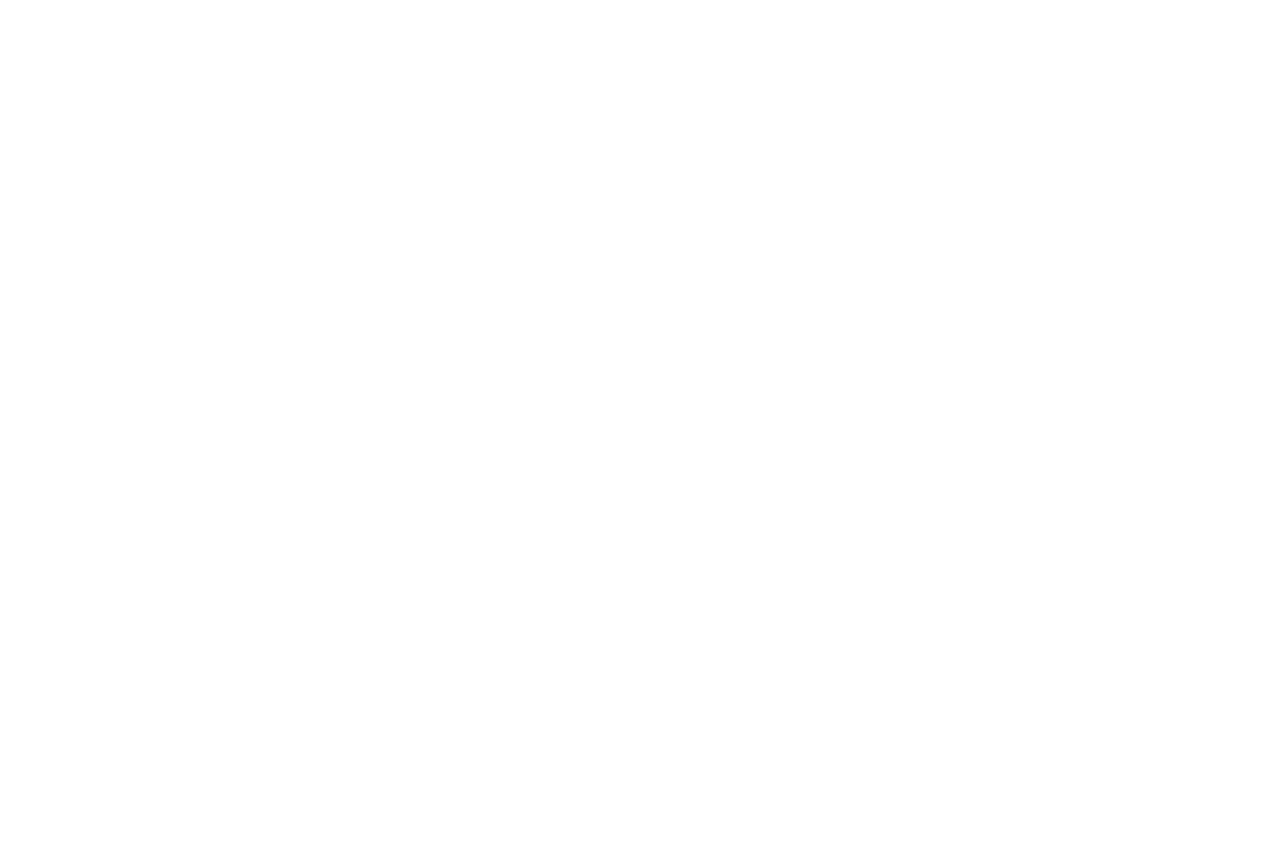
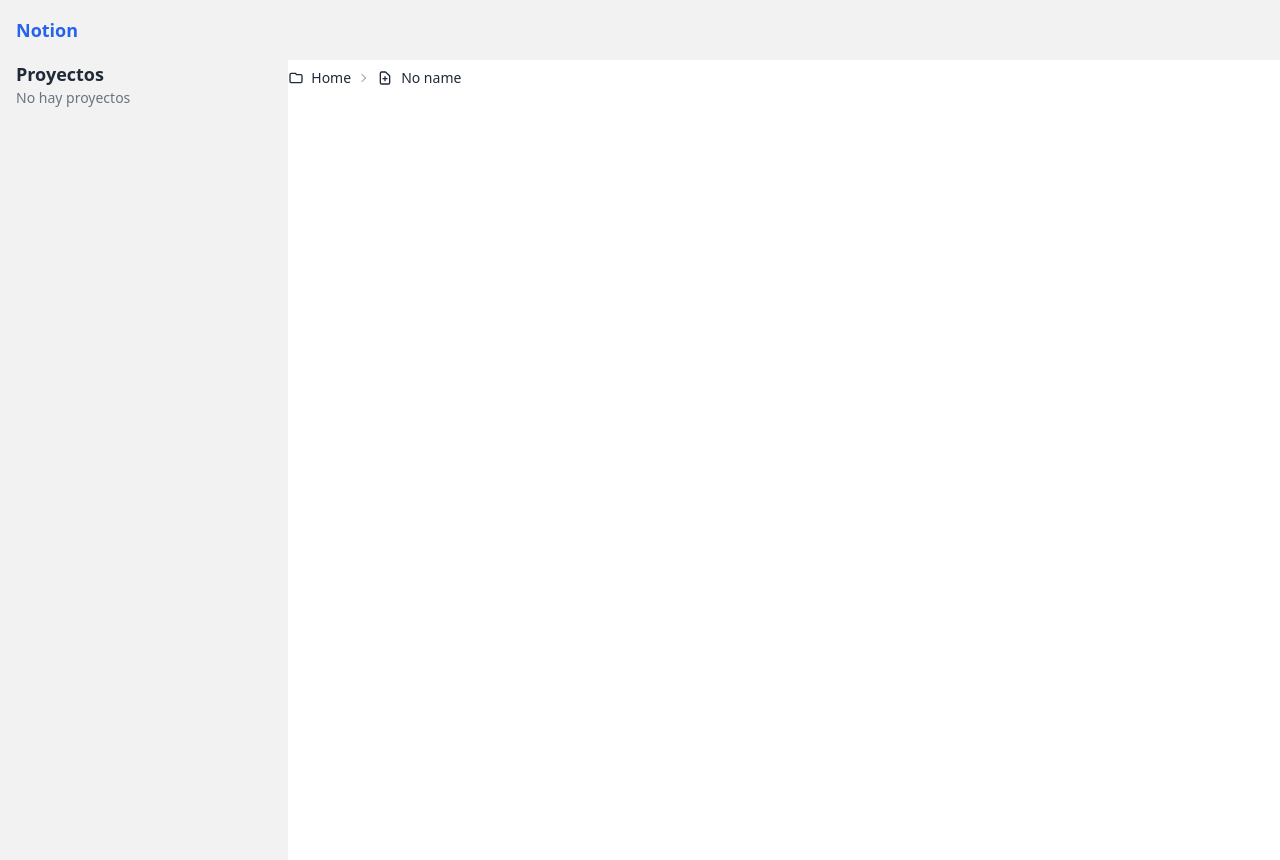
Before and after one commit to AlonsoAM/ProjectsApp-Vue, a Vue app: page /project/1 in a window 1280 px wide. Before the commit this address had no page. Before the commit the page ends 800 px from the top, so only its background shows below. Built offline with nearby package versions, Linux system fonts and the light colour scheme.

Commit message:
Pantalla para ver el proyecto

```diff
--- /dev/null
+++ b/src/modules/common/components/BreadCrumbs.vue
@@ -0,0 +1,46 @@
+<script setup lang="ts">
+interface Props {
+  name: string
+}
+defineProps<Props>()
+</script>
+
+<template>
+  <div class="breadcrumbs text-sm">
+    <ul>
+      <li>
+        <RouterLink to="/projects">
+          <svg
+              xmlns="http://www.w3.org/2000/svg"
+              fill="none"
+              viewBox="0 0 24 24"
+              class="h-4 w-4 stroke-current">
+            <path
+                stroke-linecap="round"
+                stroke-linejoin="round"
+                stroke-width="2"
+                d="M3 7v10a2 2 0 002 2h14a2 2 0 002-2V9a2 2 0 00-2-2h-6l-2-2H5a2 2 0 00-2 2z"></path>
+          </svg>
+          &nbsp;
+          Home
+        </RouterLink>
+      </li>
+      <li>
+      <span class="inline-flex items-center gap-2">
+        <svg
+            xmlns="http://www.w3.org/2000/svg"
+            fill="none"
+            viewBox="0 0 24 24"
+            class="h-4 w-4 stroke-current">
+          <path
+              stroke-linecap="round"
+              stroke-linejoin="round"
+              stroke-width="2"
+              d="M9 13h6m-3-3v6m5 5H7a2 2 0 01-2-2V5a2 2 0 012-2h5.586a1 1 0 01.707.293l5.414 5.414a1 1 0 01.293.707V19a2 2 0 01-2 2z"></path>
+        </svg>
+        {{name}}
+      </span>
+      </li>
+    </ul>
+  </div>
+</template>
--- a/src/modules/projects/components/SideMenu.vue
+++ b/src/modules/projects/components/SideMenu.vue
@@ -33,7 +33,6 @@
           </router-link>
         </template>
       </li>
-
     </ul>
   </aside>
 
--- /dev/null
+++ b/src/modules/projects/views/ProjectView.vue
@@ -0,0 +1,28 @@
+<script setup lang="ts">
+
+import {useRouter} from "vue-router";
+import BreadCrumbs from "@/modules/common/components/BreadCrumbs.vue";
+import {useProjectStore} from "@/modules/projects/store/projects.store";
+import {ref, watch} from "vue";
+import type {Project} from "@/modules/projects/interfaces/project.interface";
+
+const route = useRouter()
+
+interface Props {
+  id: string
+}
+
+const props = defineProps<Props>()
+
+const projecStore = useProjectStore()
+const project = ref<Project | null>()
+
+watch(() => props.id, (id) => {
+  project.value = projecStore.projectList.find(project => project.id === id)
+}, {immediate: true})
+
+</script>
+
+<template>
+  <BreadCrumbs :name="project?.name ?? 'No name'"/>
+</template>
--- a/src/router/index.ts
+++ b/src/router/index.ts
@@ -17,6 +17,12 @@
                     path:'projects',
                     name:'projects',
                     component:()=>import('@/modules/projects/views/ProjectsView.vue')
+                },
+                {
+                    path:'project/:id',
+                    props: true,
+                    name:'project',
+                    component:()=>import('@/modules/projects/views/ProjectView.vue')
                 }
             ]
         }
```
